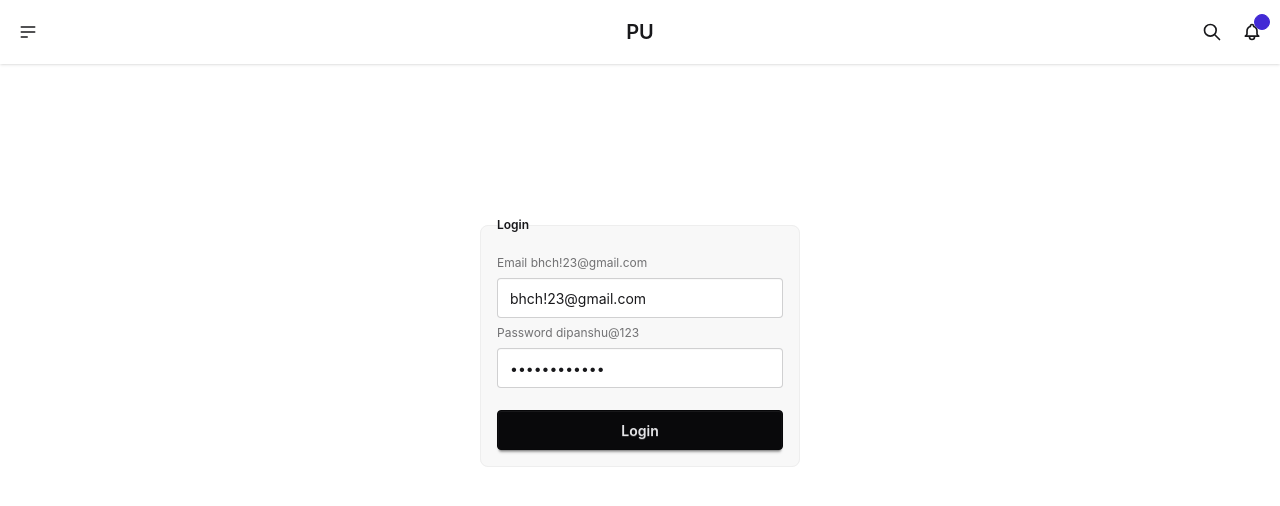
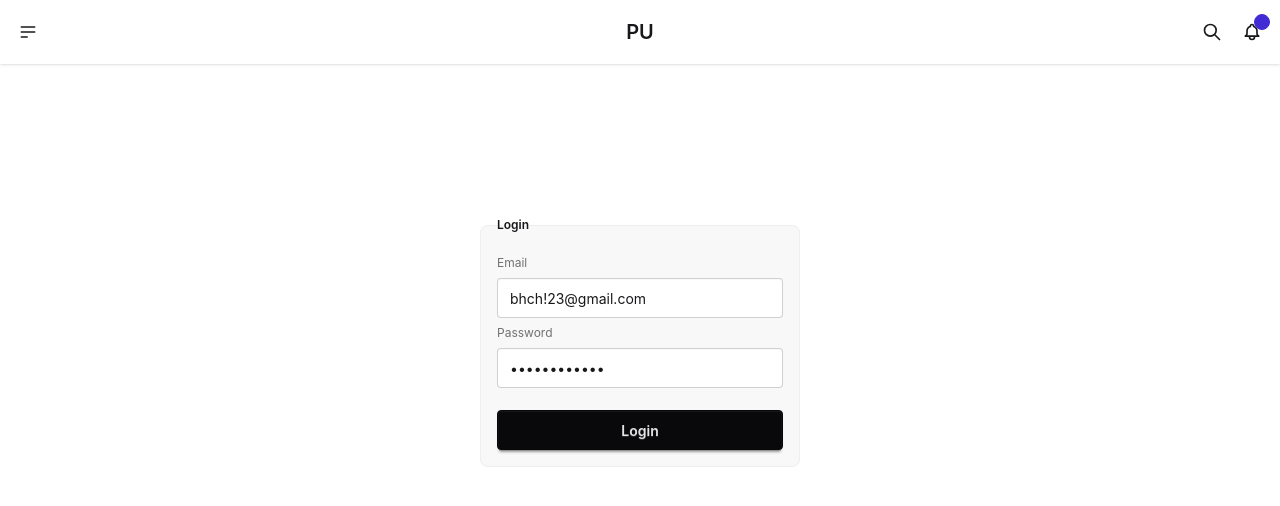
Before and after one commit to dipanshupandey/frontendPU, a React (Vite) app: page /login in a window 1280 px wide. Shown: the top 506 px of the page. Built offline with nearby package versions, Linux system fonts and the light colour scheme.

Commit message:
feat(login): display specific error message for failed authentication

```diff
--- a/src/App.jsx
+++ b/src/App.jsx
@@ -15,7 +15,7 @@ const App = () => {
       const res = await axios.get(BASE_URL+"profile", { withCredentials: true });
       dispatch(login(res.data));
     } catch (error) {
-      if (error.response && error.response.status === 401) {
+      if (error?.response && error?.response?.status === 401) {
         navigate("/login");
       }
       console.log(error);
--- a/src/components/LoginForm.jsx
+++ b/src/components/LoginForm.jsx
@@ -8,6 +8,7 @@ import { useNavigate } from "react-router";
 const LoginForm = () => {
     const [email, setEmail] = useState("bhch!23@gmail.com");
     const [password, setPassword] = useState("dipanshu@123");
+    const [error,setError]=useState(null);
     const dispatch=useDispatch();
     const Navigate=useNavigate();
     const handleLoginClick = async () => {
@@ -21,7 +22,8 @@ const LoginForm = () => {
             dispatch(login(res.data.data));
             Navigate("/");
         } catch (error) {
-            console.log(error);
+            setError(error?.response?.data?.message || "Something went wrong");
+
         }
     }
     return (
@@ -29,12 +31,16 @@ const LoginForm = () => {
             <fieldset className="fieldset bg-base-200 border-base-300 rounded-box w-xs border p-4">
                 <legend className="fieldset-legend">Login</legend>
 
-                <label className="label">Email {email}</label>
+                <label className="label">Email</label>
                 <input type="email" className="input" placeholder="Email" value={email} onChange={(e) => setEmail(e.target.value)} />
 
-                <label className="label">Password {password}</label>
+                <label className="label">Password</label>
                 <input type="password" className="input" placeholder="Password" value={password} onChange={(e) => setPassword(e.target.value)} />
-
+                {error && (
+  <p className="text-red-400 text-xs mt-1">
+    {error}
+  </p>
+)}
                 <button className="btn btn-neutral mt-4" onClick={() => handleLoginClick()}>Login</button>
             </fieldset>
         </div>
--- a/src/pages/Home.jsx
+++ b/src/pages/Home.jsx
@@ -2,8 +2,10 @@ import axios from "axios";
 import { BASE_URL } from "../utils/constants";
 import { useDispatch } from "react-redux";
 import { logout } from "../utils/userSlice";
+import { useNavigate } from "react-router";
 const Home = () => {
     const dispatch=useDispatch();
+    const navigate=useNavigate();
     async function handleLogout() {
         try {
             console.log("logout");
@@ -11,6 +13,7 @@ const Home = () => {
                 withCredentials: true,
             });
             dispatch(logout());
+            navigate("/login");
         } catch (error) {
             console.log(error);
             dispatch(logout());
```
